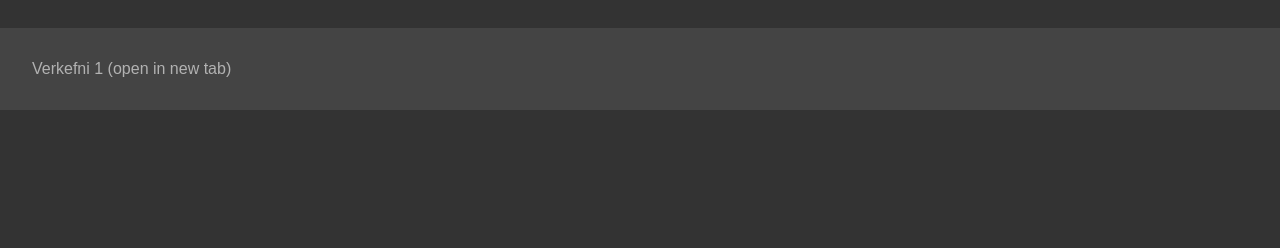
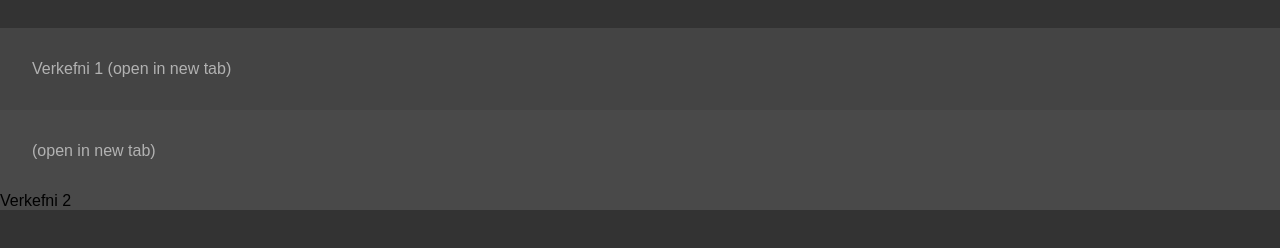
Before and after one commit to marteinnsi/marteinnsi.github.io, a plain HTML site: page index.html in a window 1280 px wide. Shown: the part 68-316 px from the top of the page. Drawn offline with Linux system fonts and the light colour scheme.

Commit message:
Add verkefni-2 to index

```diff
--- a/index.html
+++ b/index.html
@@ -14,7 +14,8 @@
     <h1>marteinnsi.github.io</h1>
 
     <ul>
-        <li><a href="./verkefni-1/index.html" target="_blank">Verkefni 1</a></li>
+	<li><a href="./verkefni-1/index.html" target="_blank">Verkefni 1</a></li>
+	<li><a href="./verkefni-2/index.html" target="_blank"></a>Verkefni 2</li>
     </ul>
 
 </body>
```
